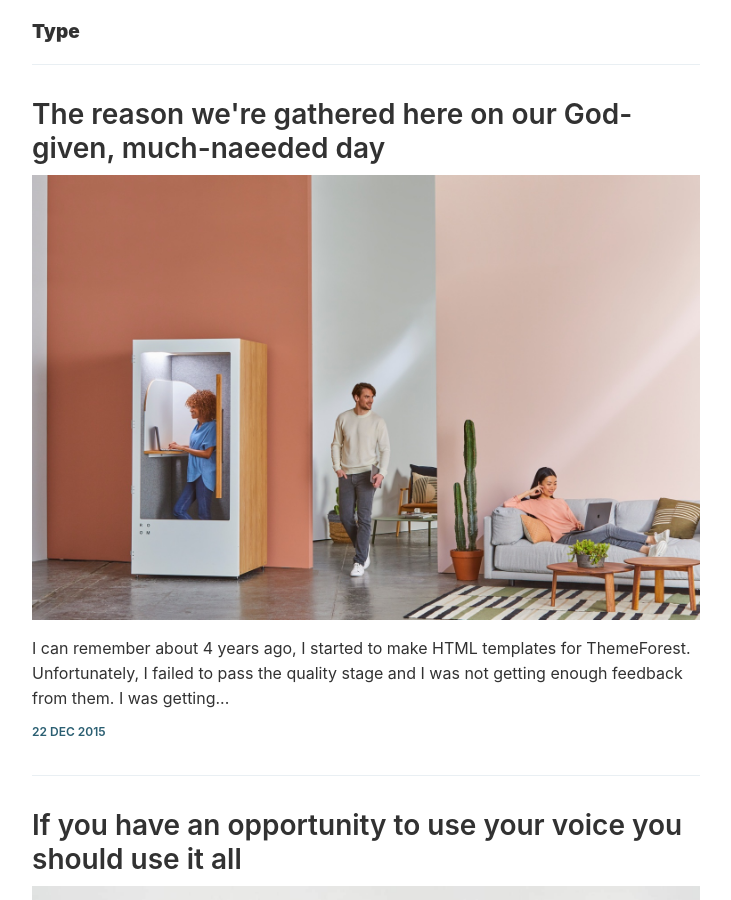
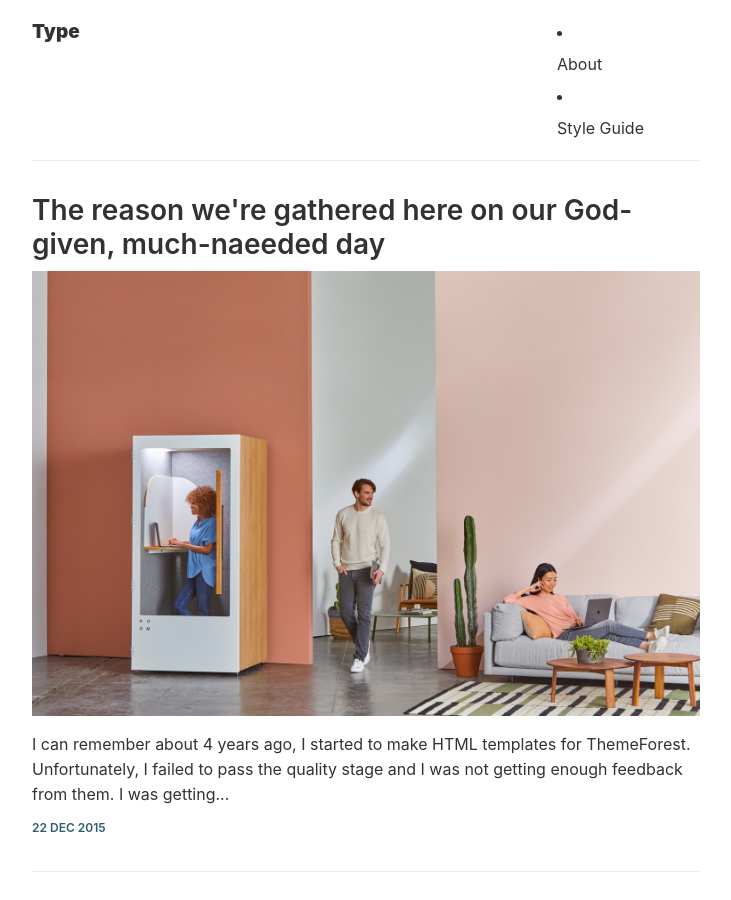
Before and after one commit to wiltruong/portfolio_v1, a Jekyll site: the page built from index.html, in a window 1280 px wide and 900 px high. Shown: the whole window, without its empty margins (274-1005 px from the left). Built offline with Jekyll 4.4.1, drawn with Linux system fonts in a browser that asks for light colours; the list of posts is cut into pages by our own code.

Commit message:
Update header.html

```diff
--- a/_includes/header.html
+++ b/_includes/header.html
@@ -11,6 +11,10 @@
             </div>
           </div>
 
+                    <div class='o-grid__col o-grid__col--1-4-s'>
+            {% include navigation.html %}
+          </div>
+
       </div>
     </div>
   </div>
```
